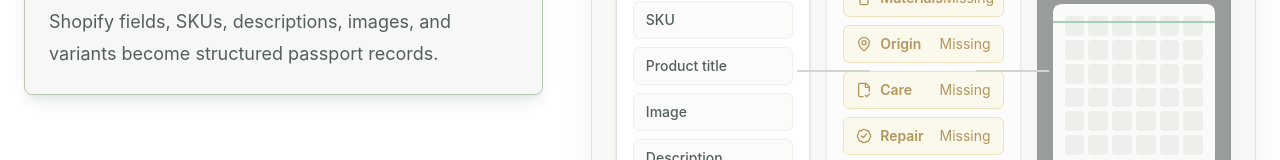
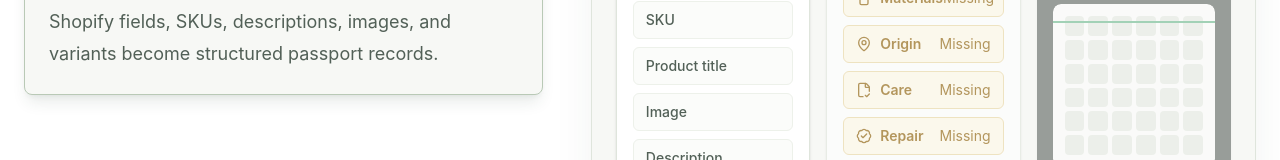
Before and after one commit to nedhaf/passportkit, a Next.js app: page / in a window 1280 px wide. Shown: the part 1475-1635 px from the top of the page. Built offline with nearby package versions, Linux system fonts and the light colour scheme.

Commit message:
Remove workflow connector lines

```diff
--- a/src/components/how-it-works-motion.tsx
+++ b/src/components/how-it-works-motion.tsx
@@ -303,8 +303,6 @@ export function HowItWorksMotion() {
                 </div>
               </div>
 
-              <div className="pointer-events-none absolute left-[31%] top-[52%] h-0.5 w-[11%] bg-[#cfd8cf]" />
-              <div className="pointer-events-none absolute right-[31%] top-[52%] h-0.5 w-[11%] bg-[#cfd8cf]" />
             </div>
           </div>
         </div>
```
